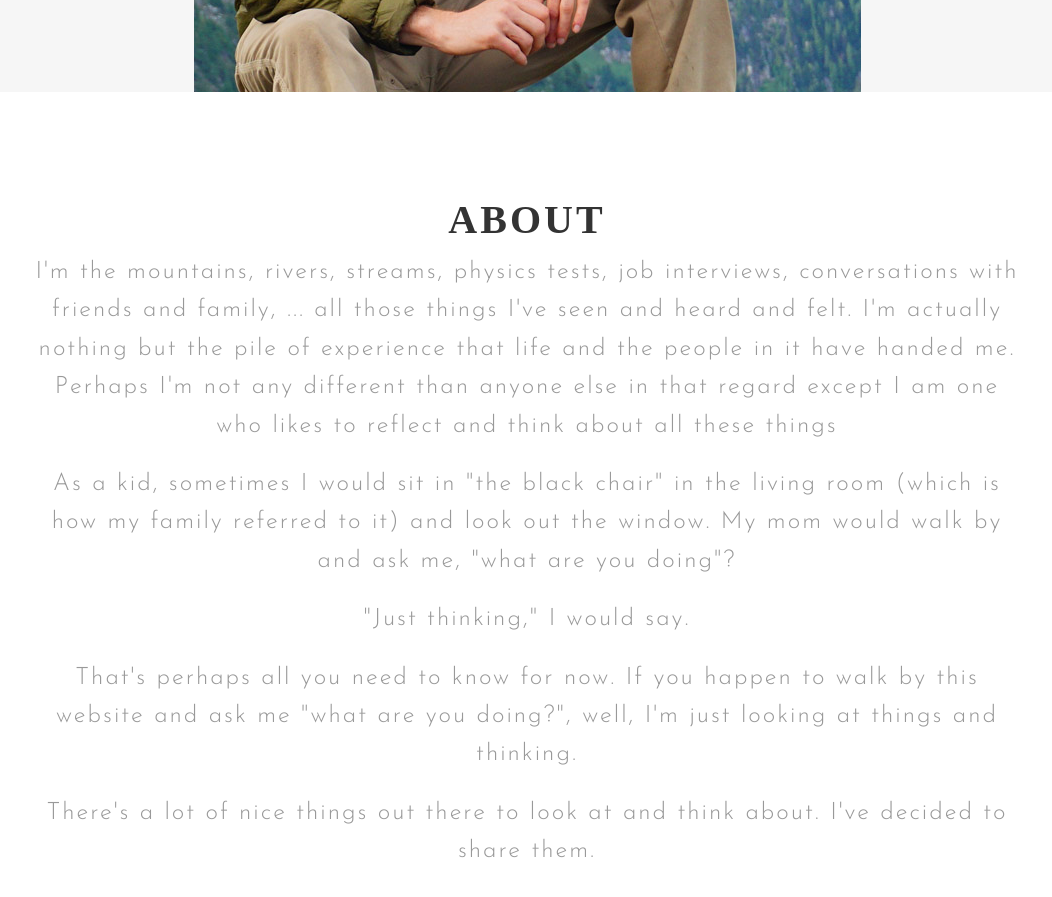
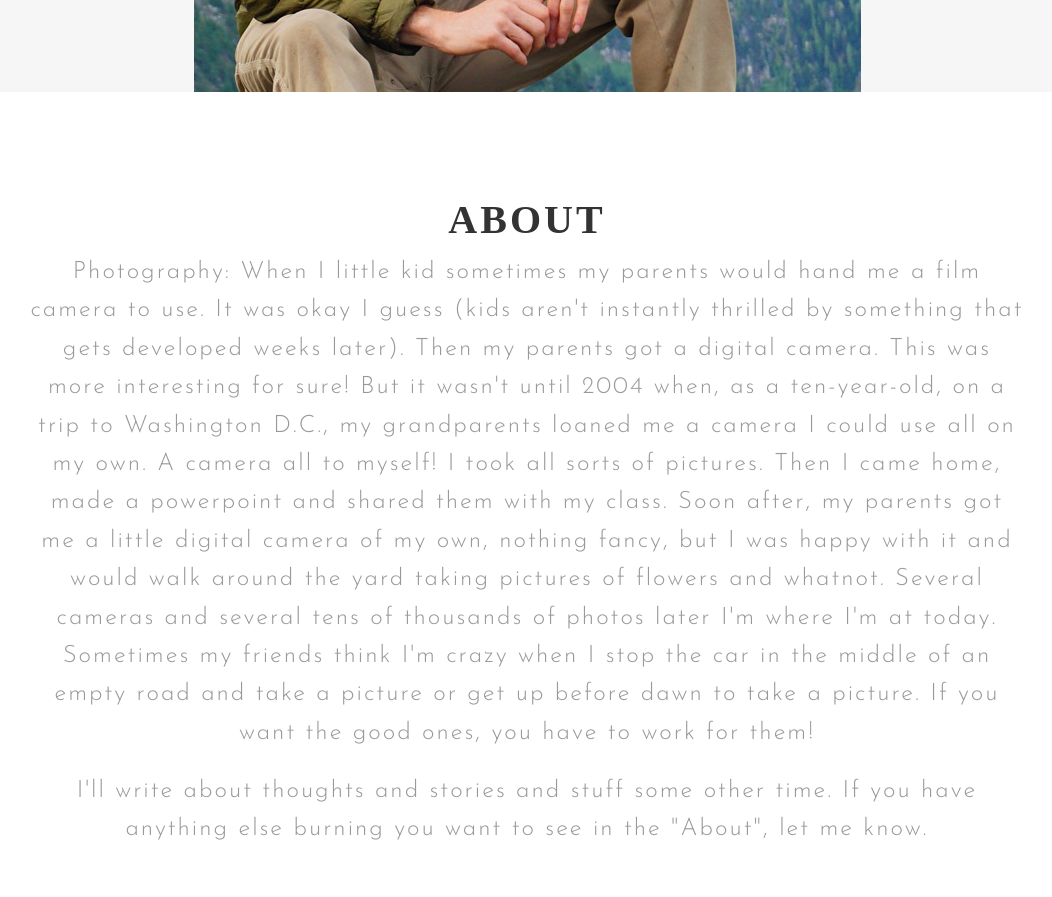
Before and after one commit to kdlippin/klippincott-photography, a Jekyll site: the page built from about.html, in a window 1280 px wide and 900 px high, scrolled down 448 px. Shown: the top 897 px of the window, without its empty margins (113-1165 px from the left). Built offline with Jekyll 4.4.1, drawn with Linux system fonts in a browser that asks for light colours; some web fonts are replaced.

Commit message:
Updated the descriptions

```diff
--- a/about.html
+++ b/about.html
@@ -28,15 +28,17 @@ section_id: pages
     <div class="row">
       <div class="medium-10 medium-centered columns">
         <h2>About</h2>
-        <p>I'm the mountains, rivers, streams, physics tests, job interviews, conversations with friends and family, ... all those things I've seen and heard and felt.
-          I'm actually nothing but the pile of experience that life and the people in it have handed me.
-          Perhaps I'm not any different than anyone else in that regard except I am one who likes to reflect and think about all these things</p>
         <p>
-          As a kid, sometimes I would sit in "the black chair" in the living room (which is how my family referred to it) and look out the window. My mom would walk by and ask me, "what are you doing"?</p>
-        <p>
-          "Just thinking," I would say. </p>
-        <p>That's perhaps all you need to know for now. If you happen to walk by this website and ask me "what are you doing?", well, I'm just looking at things and thinking.</p>
-        <p>There's a lot of nice things out there to look at and think about. I've decided to share them.</p>
+          Photography: When I little kid sometimes my parents would hand me a film camera to use. It was okay I guess (kids aren't instantly thrilled by something that gets developed weeks later). Then my parents got a digital camera.
+          This was more interesting for sure! But it wasn't until 2004 when, as a ten-year-old, on a trip to Washington D.C., my grandparents loaned me a camera I could use all on my own. A camera all to myself! I took all sorts of pictures.
+          Then I came home, made a powerpoint and shared them with my class. Soon after, my parents got me a little digital camera of my own, nothing fancy, but I was happy with it and would walk around the yard taking pictures of flowers and whatnot.
+          Several cameras and several tens of thousands of photos later I'm where I'm at today. Sometimes my friends think I'm crazy when I stop the car in the middle of an empty road and take a picture or get up before dawn to take a picture.
+          If you want the good ones, you have to work for them!
+        </p>
+      <p>
+        I'll write about thoughts and stories and stuff some other time. If you have anything else burning you want to see in the "About", let me know.
+      </p>
+
       </div>
     </div>
   </div>
```
Also changed, not shown: gallery/color/index.md (+1 -1 lines), index.html (+9 -10 lines).
